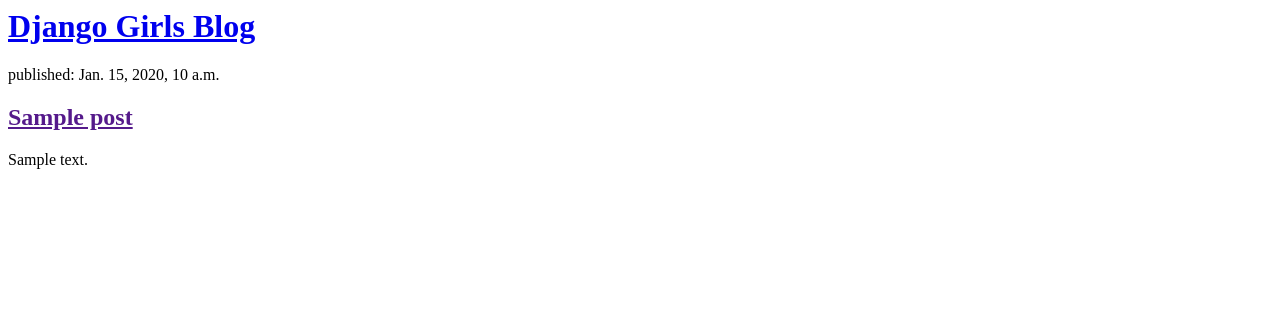
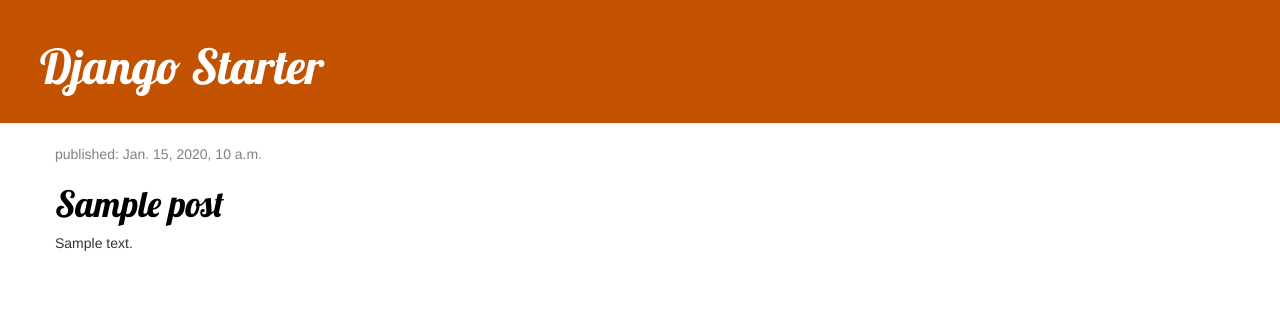
Before and after one commit to JohnathanJackson/DjangoTurorial1, a Django app: template gebcalculator/templates/gebcalculator/post_list.html in a window 1280 px wide. Shown: the top 322 px of the page. Run offline with Django 3.2, Linux system fonts and the light colour scheme; the template is opened without the code that fills it: values that come from a table or form of the project are taken from there, others are empty; tables that the repository leaves empty hold one stand-in row (values such as "Sample post"); some libraries are stand-ins or nearby versions.

Commit message:
Added view and template for detailed blog post as well as CSS for the site.

```diff
--- /dev/null
+++ b/gebcalculator/static/css/gebcalculator.css
@@ -0,0 +1,46 @@
+.page-header {
+    background-color: #C25100;
+    margin-top: 0;
+    padding: 20px 20px 20px 40px;
+}
+
+.page-header h1, .page-header h1 a, .page-header h1 a:visited, .page-header h1 a:active {
+    color: #ffffff;
+    font-size: 36pt;
+    text-decoration: none;
+}
+
+.content {
+    margin-left: 40px;
+}
+
+h1, h2, h3, h4 {
+    font-family: 'Lobster', cursive;
+}
+
+.date {
+    color: #828282;
+}
+
+.save {
+    float: right;
+}
+
+.post-form textarea, .post-form input {
+    width: 100%;
+}
+
+.top-menu, .top-menu:hover, .top-menu:visited {
+    color: #ffffff;
+    float: right;
+    font-size: 26pt;
+    margin-right: 20px;
+}
+
+.post {
+    margin-bottom: 70px;
+}
+
+.post h1 a, .post h1 a:visited {
+    color: #000000;
+}
--- /dev/null
+++ b/gebcalculator/templates/gebcalculator/base.html
@@ -0,0 +1,23 @@
+{% load static %}
+<html>
+    <head>
+        <title>Django Starter</title>
+        <link rel="stylesheet" href="//maxcdn.bootstrapcdn.com/bootstrap/3.2.0/css/bootstrap.min.css">
+        <link rel="stylesheet" href="//maxcdn.bootstrapcdn.com/bootstrap/3.2.0/css/bootstrap-theme.min.css">
+        <link href="//fonts.googleapis.com/css?family=Lobster&subset=latin,latin-ext" rel="stylesheet" type="text/css">
+        <link rel="stylesheet" href="{% static 'css/gebcalculator.css' %}">
+    </head>
+    <body>
+    <div class="page-header">
+        <h1><a href="/">Django Starter</a></h1>
+    </div>
+    <div class="content container">
+        <div class="row">
+            <div class="col-md-8">
+            {% block content %}
+            {% endblock %}
+            </div>
+        </div>
+    </div>
+</body>
+</html>
--- a/gebcalculator/templates/gebcalculator/post_list.html
+++ b/gebcalculator/templates/gebcalculator/post_list.html
@@ -1,13 +1,13 @@
-<html>
-<div>
-<h1><a href="/">Django Girls Blog</a></h1>
-</div>
+{% extends 'gebcalculator/base.html' %}
 
+{% block content %}
 {% for post in posts %}
-<div>
-    <p>published: {{ post.published_date }}</p>
-    <h2><a href="">{{ post.title }}</a></h2>
-    <p>{{ post.text|linebreaksbr }}</p>
-</div>
+                        <div class="post">
+                            <div class="date">
+                                <p>published: {{ post.published_date }}</p>
+                            </div>
+                            <h1><a href="{% url 'post_detail' pk=post.pk %}">{{ post.title }}</a></h1>
+                            <p>{{ post.text|linebreaksbr }}</p>
+                        </div>
 {% endfor %}
-</html>
+{% endblock %}
--- a/gebcalculator/urls.py
+++ b/gebcalculator/urls.py
@@ -3,4 +3,5 @@
 
 urlpatterns = [
     path('', views.post_list, name='post_list'),
+    path('post/<int:pk>/', views.post_detail, name='post_detail'),
 ]
--- a/gebcalculator/views.py
+++ b/gebcalculator/views.py
@@ -1,4 +1,4 @@
-from django.shortcuts import render
+from django.shortcuts import render,get_object_or_404
 from django.utils import timezone
 from .models import Post
 
@@ -7,3 +7,7 @@
 def post_list(request):
     posts = Post.objects.filter(published_date__lte=timezone.now()).order_by('published_date')
     return render(request, 'gebcalculator/post_list.html', {'posts': posts})
+
+def post_detail(request, pk):
+    post = get_object_or_404(Post, pk=pk)
+    return render(request, 'gebcalculator/post_detail.html', {'post': post})
```
Also changed, not shown: gebcalculator/templates/gebcalculator/post_detail.html (added, +13 -0 lines).
